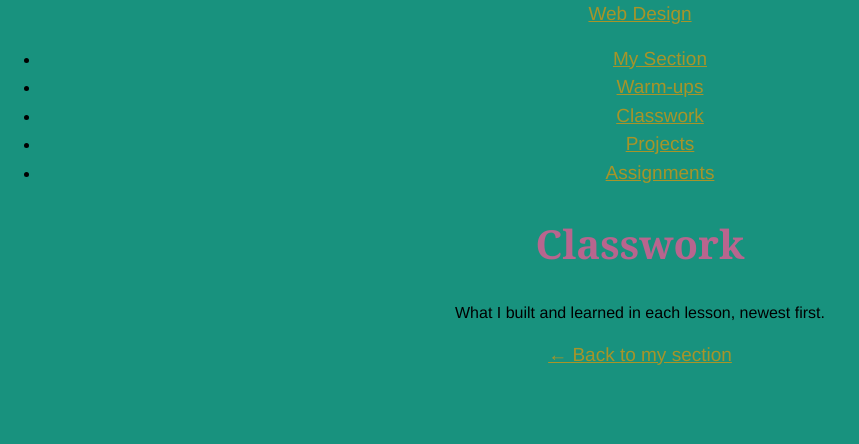
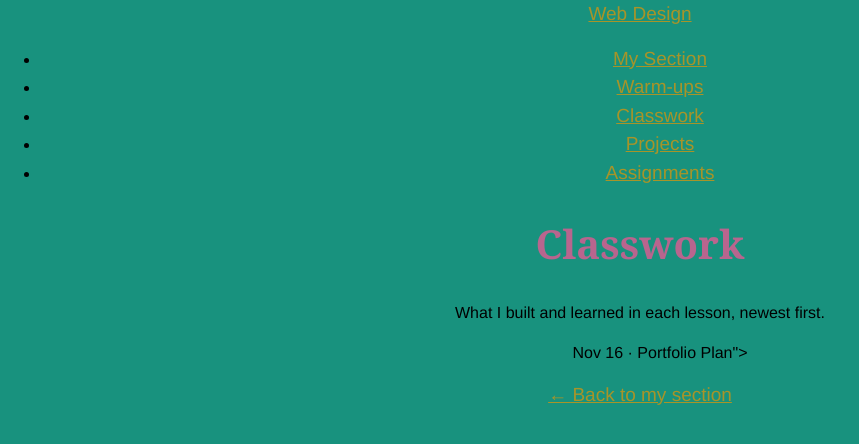
Before and after one commit to montverde-webdesign/gabriel-carrero, a plain HTML site: page classwork/index.html in a window 1280 px wide. Shown: the whole page, without its empty margins (0-859 px from the left). Drawn offline with Linux system fonts and the light colour scheme.

Commit message:
Add portfolio plan

```diff
--- a/classwork/index.html
+++ b/classwork/index.html
@@ -33,7 +33,8 @@
          <li><a href="2026-10-23-section-setup.html">Oct 23 &middot; Set Up My Section</a></li>
     -->
 
-    <ul class="entries">
+    <ul class="
+    <li><a href="2026-11-16-portfolio-plan.html">Nov 16 &middot; Portfolio Plan</a></li>">
     </ul>
 
     <p><a href="../index.html">&larr; Back to my section</a></p>
```
Also changed, not shown: 1 other file.
